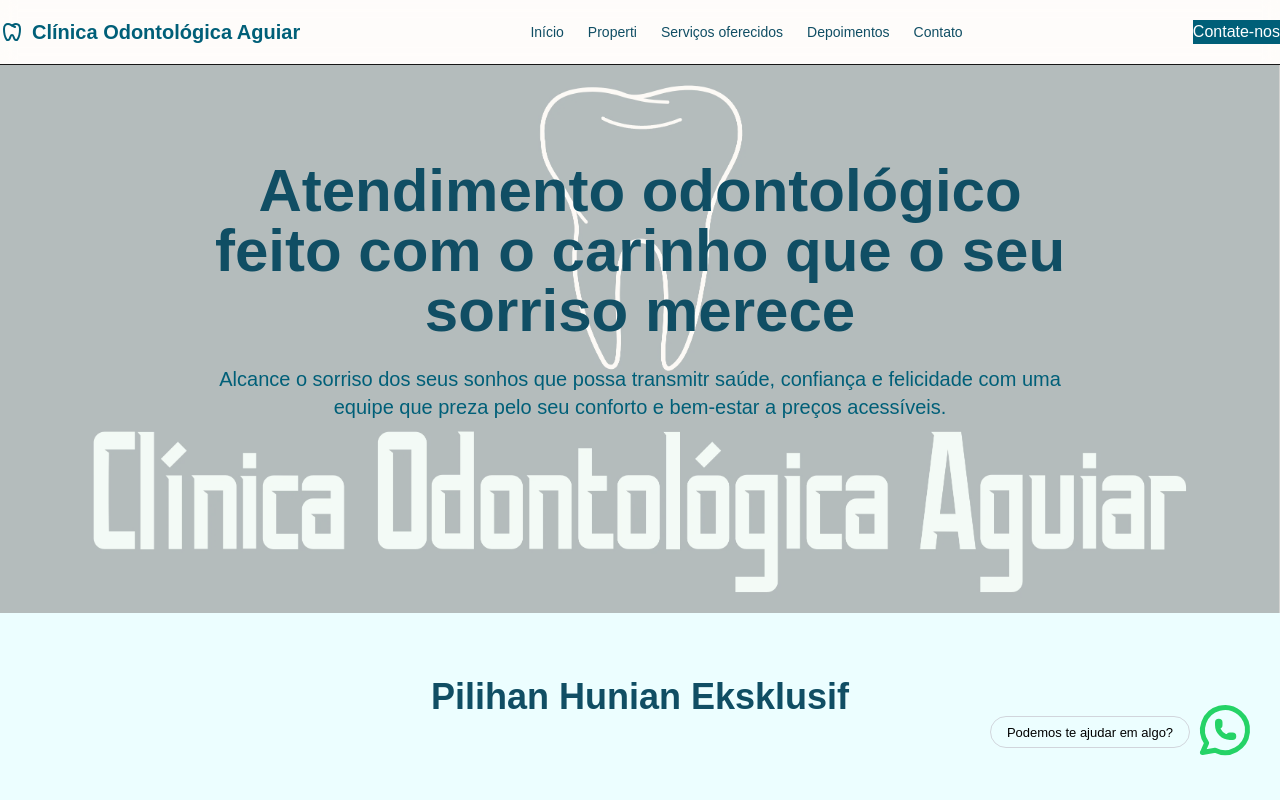
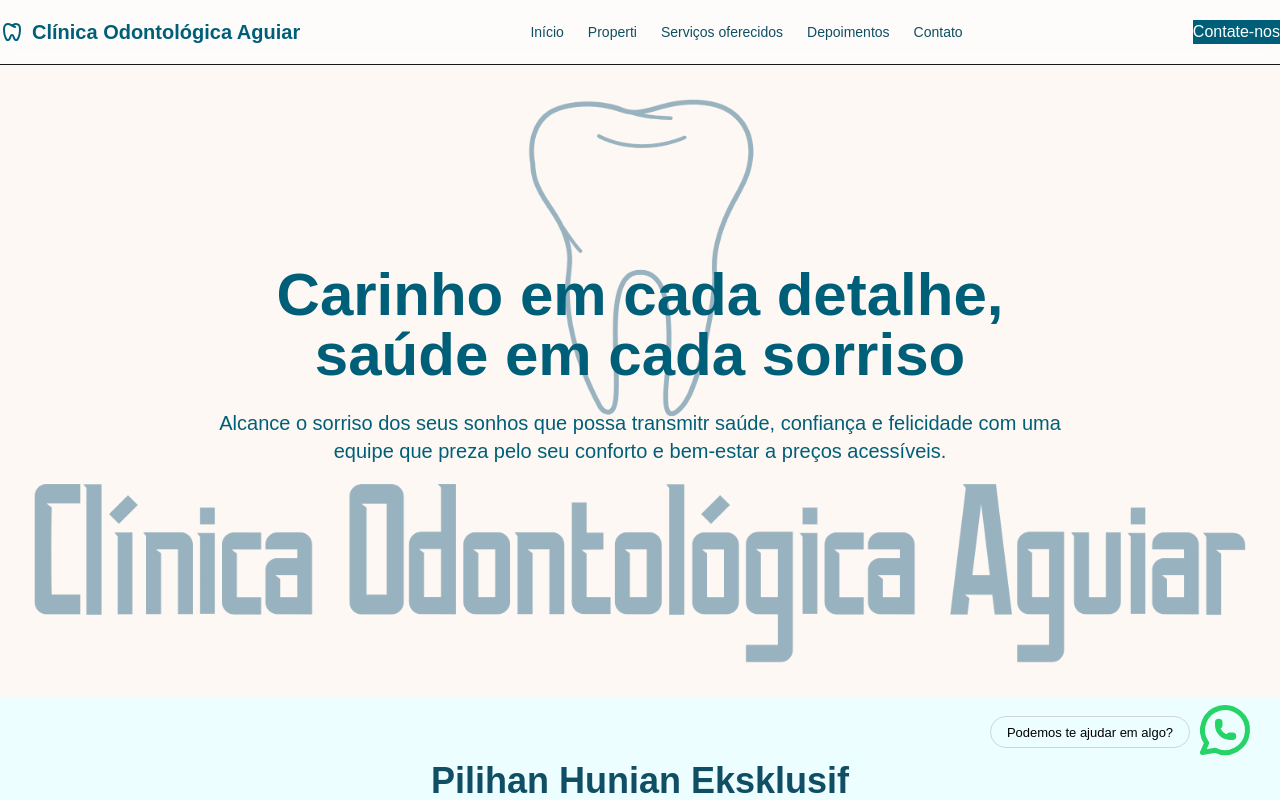
Before and after one commit to jvssdev/clinica-v1, a Next.js app: page / in a window 1280 px wide. Shown: the top 800 px of the page. Built offline with nearby package versions, Linux system fonts and the light colour scheme.

Commit message:
parte de cima

```diff
--- a/src/app/page.jsx
+++ b/src/app/page.jsx
@@ -145,28 +145,28 @@ export default function Clinica() {
       </header>
 
       <main className="flex-1">
-        <section id="inicio" className="relative pt-12 pb-20 md:pt-24 md:pb-40">
+        <section id="inicio" className="relative pt-35 pb-30 md:pt-50 md:pb-50">
           <div className="absolute inset-0 z-0">
             <Image
-              src="/logo.webp"
+              src="/logo3.png"
               alt="Logo Clínica Odontológica Aguiar"
               fill
-              className="object-cover opacity-30"
+              className="object-cover opacity-40"
               priority
             />
           </div>
           <div className="container relative z-10">
             <div className="max-w-4xl mx-auto text-center">
-              <h1 className="text-4xl md:text-5xl lg:text-6xl font-bold text-cyan-900 mb-6">
-                Atendimento odontológico feito com o carinho que o seu sorriso merece
+              <h1 className="text-4xl md:text-5xl lg:text-6xl font-bold text-cyan-800 mb-6">
+                Carinho em cada detalhe, saúde em cada sorriso
               </h1>
               <p className="text-lg md:text-xl text-cyan-800 mb-8">
-                Alcance o sorriso dos seus sonhos que possa transmitr saúde, confiança e felicidade com uma equipe que preza pelo seu conforto e bem-estar a preços acessíveis.              </p>
+                Alcance o sorriso dos seus sonhos que possa transmitr saúde, confiança e felicidade com uma equipe que preza pelo seu conforto e bem-estar a preços acessíveis.
+              </p>
             </div>
           </div>
         </section>
 
-        {/* Property Showcase */}
         <section id="properti" className="py-16 bg-cyan-50">
           <div className="container">
             <h2 className="text-3xl md:text-4xl font-bold text-cyan-900 text-center mb-12">
```
Also changed, not shown: public/logo3.png (added).
